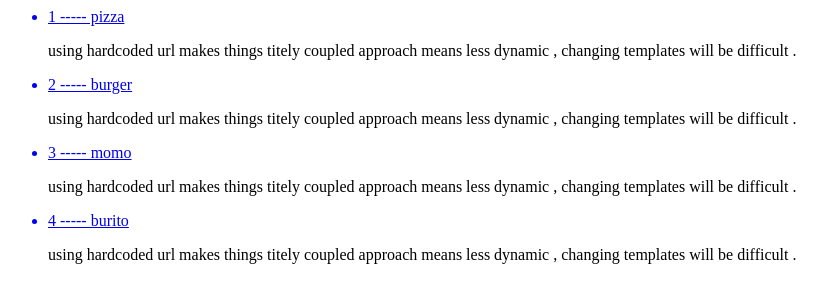
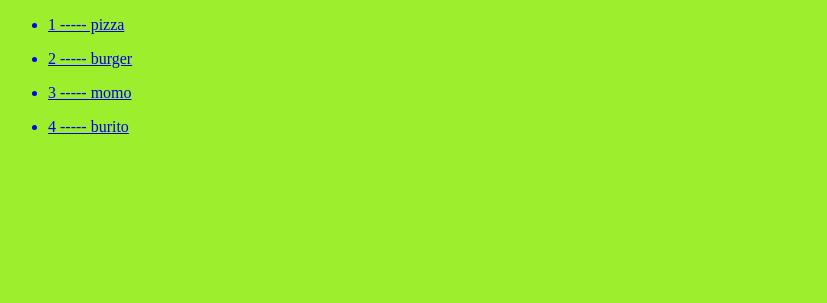
Before and after one commit to Pritirekha23/Django_Projects, a Django app: page /food/ in a window 1280 px wide. Shown: the top 303 px of the page, without its empty margins (0-827 px from the left). Run offline with Django 5.2, Linux system fonts and the light colour scheme; data comes from the database, SQL or seed files in the repository.

Commit message:
staticfile

```diff
--- /dev/null
+++ b/Foodyzz/food/static/food/style.css
@@ -0,0 +1,3 @@
+body{
+    background-color: rgb(157, 238, 44);
+}
--- a/Foodyzz/food/templates/food/index.html
+++ b/Foodyzz/food/templates/food/index.html
@@ -1,8 +1,32 @@
+{% load static %}
+<!DOCTYPE html>
+<html lang="en">
+<head>
+    <meta charset="UTF-8">
+    <meta name="viewport" content="width=device-width, initial-scale=1.0">
+    <title>Document</title>
+    <link rel="stylesheet" href="{% static 'food/style.css' %}">
+</head>
+
+<body>
+
+
 {% for item in item_list %}
 <ul>
     {% comment %} <a href="/food/{{item.id}}"><li>{{ item.id }} ----- {{item.item_name}} </li></a> {% endcomment %}
 
-    <a href="{% url 'detail' item.id %}"><li>{{ item.id }} ----- {{item.item_name}} </li></a>
-    <p>using hardcoded url makes things titely coupled approach means less dynamic  , changing templates will be difficult .</p>
+    <a href="{% url 'food:detail' item.id %}"><li>{{ item.id }} ----- {{item.item_name}} </li></a>
+
 </ul>
+
 {% endfor %}
+
+
+
+{% comment %} <p>using hardcoded url makes things titely coupled approach means less dynamic  , changing templates will be difficult .</p>
+
+<h2>Name spacing</h2>
+<p>If there are multiple apps and the name of the path is same so to avoid the conflict we will use here name space which is food:detail</p> {% endcomment %}
+
+</body>
+</html>
--- a/Foodyzz/food/urls.py
+++ b/Foodyzz/food/urls.py
@@ -1,5 +1,7 @@
 from django.urls import path
 from . import views
+
+app_name='food'
 
 urlpatterns = [
     path('',views.index,name='index' ),
```
